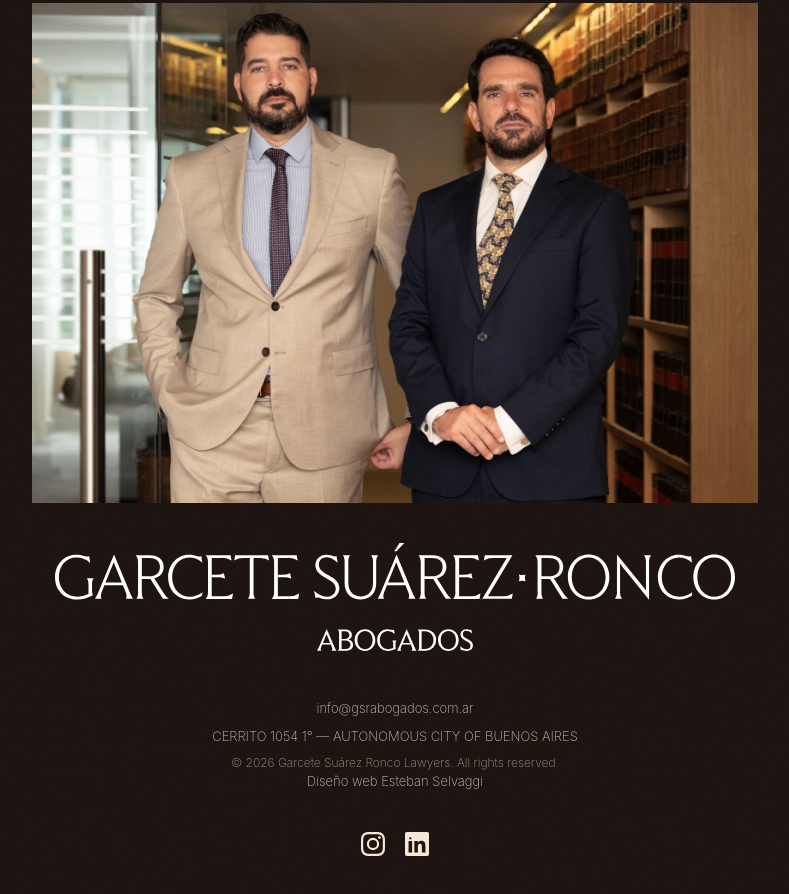
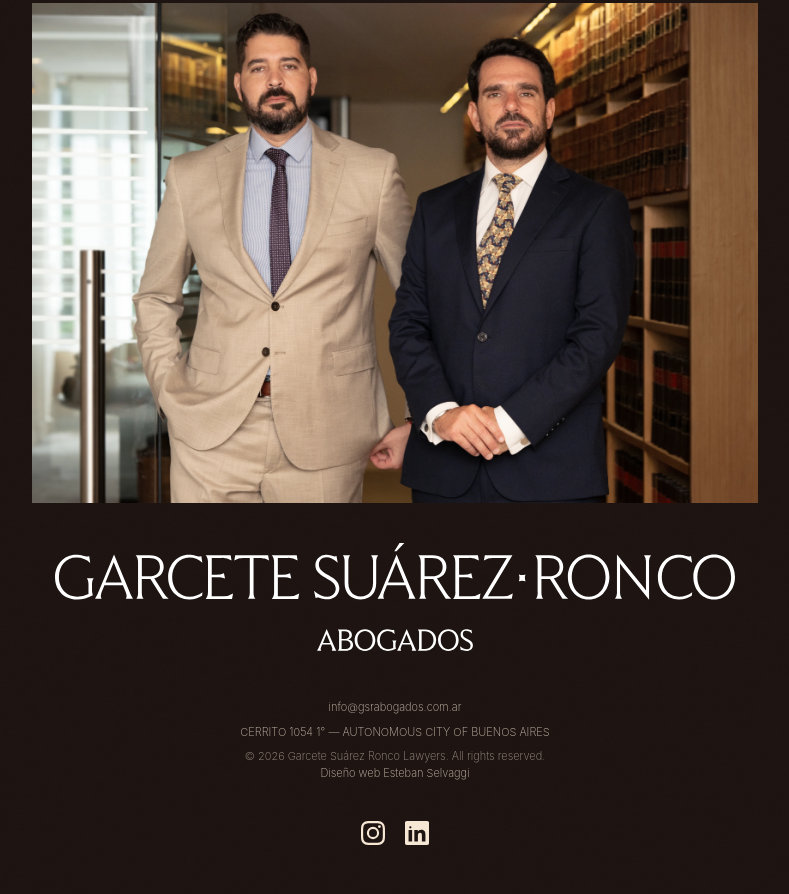
Before and after one commit to selvaggiesteban/gsrabogados, an Astro site: page /en in a window 1280 px wide. Shown: the part 7028-7922 px from the top of the page, without its empty margins (245-1034 px from the left). Built offline with nearby package versions, Linux system fonts and the light colour scheme; Astro itself is replaced by a stand-in of ours; a web font is replaced by a local one.

Commit message:
fix: mobile socios title padding, footer info font 11px #F6E6D4, mobile content padding

```diff
--- a/src/pages/[lang]/index.astro
+++ b/src/pages/[lang]/index.astro
@@ -738,9 +738,14 @@ const description = t.get('home.description');
       align-items: center;
       margin-bottom: var(--space-12);
     }
+    #socios-title-mobile {
+      margin-block-start: 0;
+      padding-block-start: var(--space-4);
+    }
     .socio__mobile-content {
       text-align: center;
       margin-top: var(--space-6);
+      padding-inline: 20px;
     }
     .socio__mobile-content .socio__nombre {
       max-width: 300px;
@@ -1274,11 +1279,12 @@ const description = t.get('home.description');
   .footer__info-item {
     font-family: var(--font-secondary);
     font-weight: var(--weight-light);
-    font-size: var(--text-sm);
-    color: var(--color-cream);
+    font-size: 11px;
+    color: #F6E6D4;
     opacity: 0.8;
     margin: 0 0 var(--space-2);
     line-height: var(--leading-normal);
+    padding-inline: 20px;
   }
 
   .footer__info-link {
@@ -1310,10 +1316,11 @@ const description = t.get('home.description');
   .footer__copyright {
     font-family: var(--font-secondary);
     font-weight: var(--weight-light);
-    font-size: var(--text-xs);
-    color: var(--color-cream);
+    font-size: 11px;
+    color: #F6E6D4;
     opacity: 0.6;
     margin: 0;
+    padding-inline: 20px;
   }
 </style>
 
```
